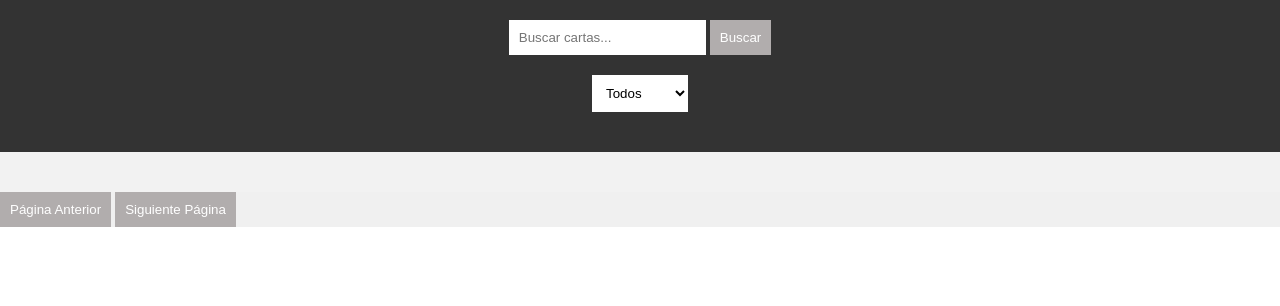
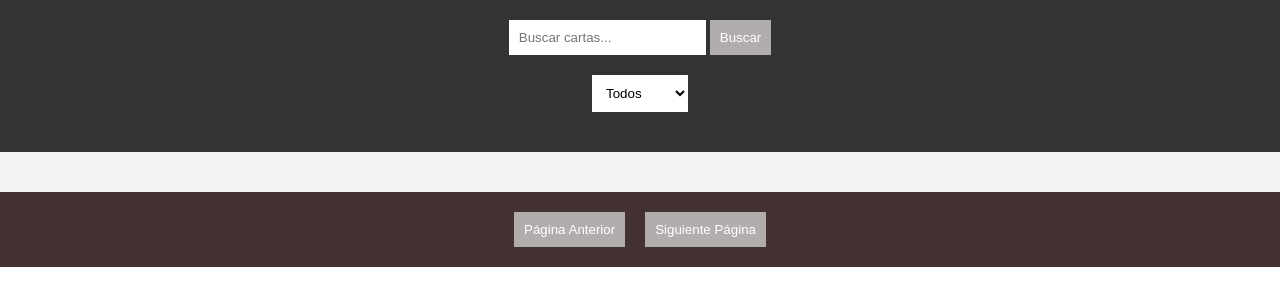
Before and after one commit to FrancoRossiDs/Java_Script, a website with bundled scripts: page 15 - Integrador/index.html in a window 1280 px wide. Built offline with nearby package versions, Linux system fonts and the light colour scheme; no server answers.

```diff
--- a/15 - Integrador/index.html
+++ b/15 - Integrador/index.html
@@ -136,8 +136,10 @@
     <main>
     </main>
     <footer id="footer">
-        <button id="prevButton">Página Anterior</button>
-        <button id="nextButton">Siguiente Página</button>
+        <div class="boton">
+            <button id="prevButton">Página Anterior</button>
+            <button id="nextButton">Siguiente Página</button>
+        </div>
     </footer>
     <script type="module" src="./src/main.mjs"></script>
 </body>
--- a/15 - Integrador/src/styles/style.css
+++ b/15 - Integrador/src/styles/style.css
@@ -19,7 +19,6 @@
 main {
     display: grid;
     grid-template-columns: repeat(auto-fill, minmax(390px, 1fr));
-    /* Cuatro tarjetas por fila, ajustando el ancho mínimo y máximo */
     gap: 20px;
     justify-content: space-evenly;
     align-items: center;
@@ -32,11 +31,9 @@
     width: 390px;
     height: 580px;
     background-color: #fff;
-    /* Añadido para mostrar mejor el contorno de cada tarjeta */
     border-radius: 5px;
     box-shadow: 0 0 5px rgba(0, 0, 0, 0.3);
     overflow: hidden;
-    /* Añadido para asegurar que la sombra no se desborde */
 }
 
 .card img {
@@ -48,11 +45,9 @@
 }
 
 footer {
-    display: flex;
-    justify-content: center;
-
-    align-items: center;
-    background-color: #f0f0f0;
+    background-color: #443232;
+    color: #fff;
+    padding: 20px;
 }
 
 button {
@@ -71,3 +66,9 @@
     border: none;
     cursor: pointer;
 }
+
+.boton{
+    display: flex;
+    justify-content: center;
+    gap: 20px;
+}
```
